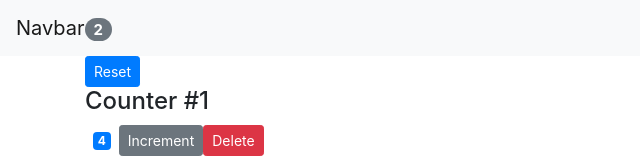
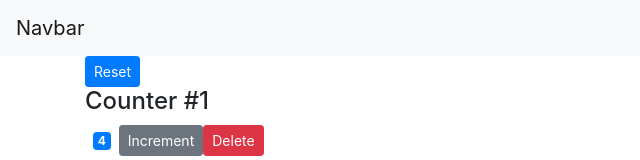
Before and after one commit to sarahaziziyan/counter-react, a React (Create React App) app: page / in a window 1280 px wide. Shown: the top 160 px of the page, without its empty margins (0-640 px from the left). Built offline with nearby package versions, Linux system fonts and the light colour scheme.

Commit message:
Stateless Functional Components

```diff
--- a/src/components/navBar.jsx
+++ b/src/components/navBar.jsx
@@ -1,20 +1,19 @@
 import React, { Component } from 'react';
-class NavBar extends Component {
 
-    render() {
+// stateless functional componenet
+const NavBar = ({ totalCounters }) => {
     return (
 
         <nav className="navbar navbar-light bg-light">
             <a className="navbar-brand" href="#">
                 Navbar
                 <span className="badge badge-pill badge-secondary">
-                        {this.props.tottalCounters}
+                    {totalCounters}
                 </span>
             </a>
         </nav>
 
     );
 }
-}
 
 export default NavBar;
```
Lines whose indentation alone changed are shown as unchanged.
